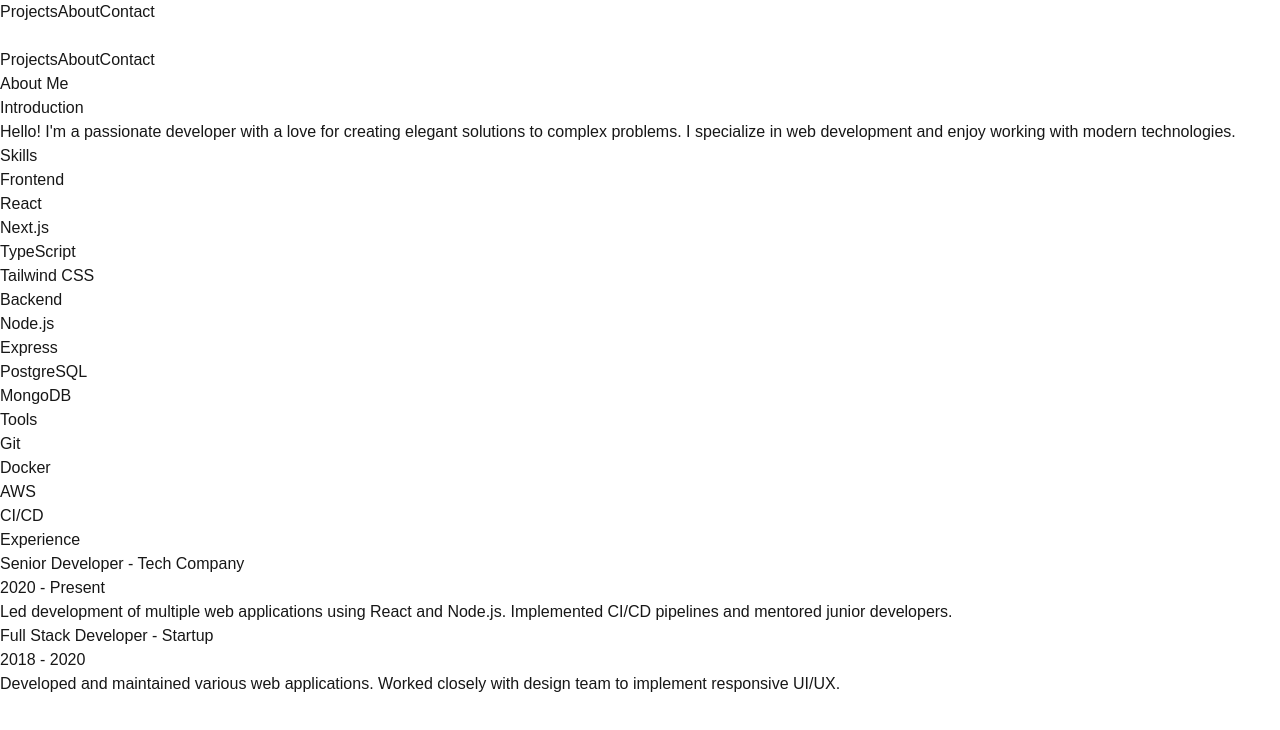
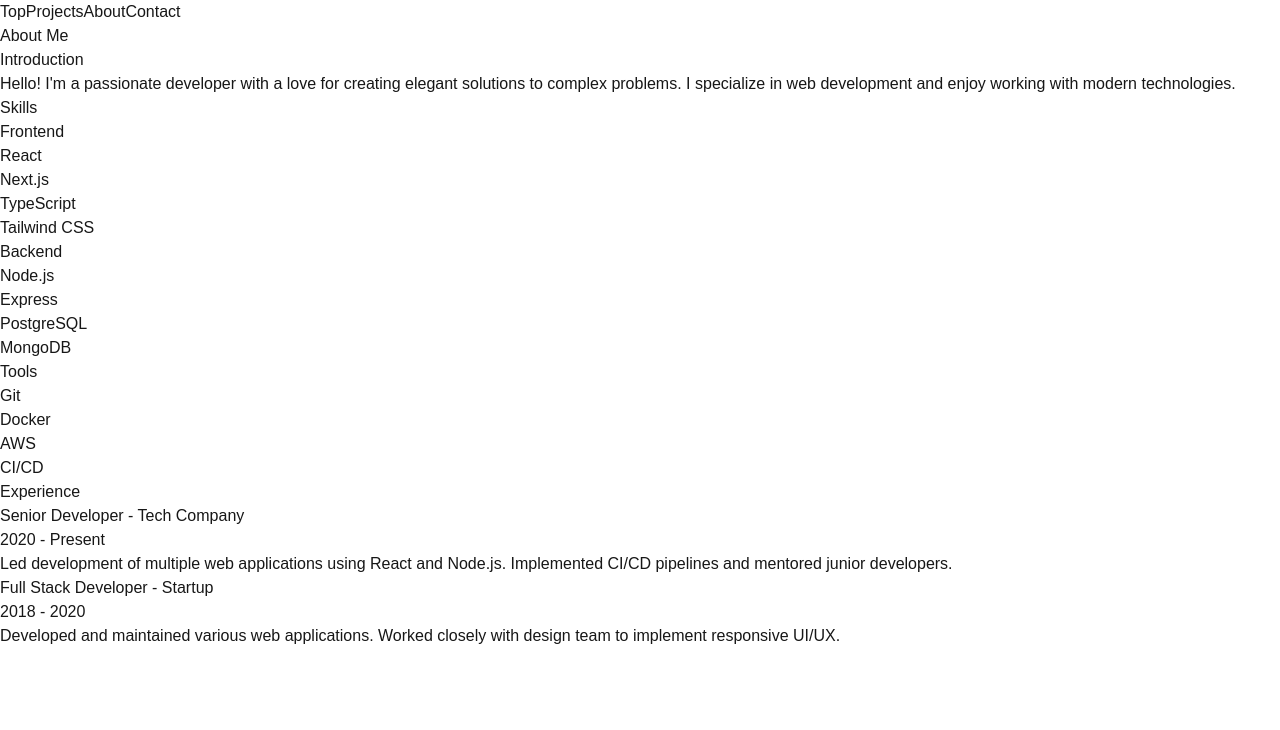
Before and after one commit to gala1234/website, a Next.js app: page /about in a window 1280 px wide. Shown: the top 730 px of the page. Built offline with nearby package versions, Linux system fonts and the light colour scheme.

Commit message:
wip navigation, functionality done

```diff
--- a/src/app/about/page.tsx
+++ b/src/app/about/page.tsx
@@ -1,5 +1,5 @@
 import React from 'react';
-import Navigation from '@/components/Navigation';
+import Navigation from '@/components/navigation/DesktopNavigation';
 
 export default function About() {
   return (
--- a/src/app/contact/page.tsx
+++ b/src/app/contact/page.tsx
@@ -1,5 +1,5 @@
 import React from 'react';
-import Navigation from '@/components/Navigation';
+import Navigation from '@/components/navigation/DesktopNavigation';
 
 export default function Contact() {
   return (
--- a/src/app/page.tsx
+++ b/src/app/page.tsx
@@ -1,5 +1,5 @@
 import Image from "next/image";
-import Navigation from "@/components/Navigation";
+import Navigation from "@/components/navigation/Navigation";
 import HeroSection from '@/components/HeroSection';
 import ProjectsSection from '@/components/ProjectsSection';
 import AboutSection from '@/components/AboutSection';
--- a/src/app/projects/page.tsx
+++ b/src/app/projects/page.tsx
@@ -1,5 +1,5 @@
 import React from 'react';
-import Navigation from '@/components/Navigation';
+import Navigation from '@/components/navigation/DesktopNavigation';
 
 export default function Projects() {
   return (
--- a/src/components/Navigation.tsx
+++ /dev/null
@@ -1,30 +0,0 @@
-import Link from "next/link";
-import MobileNavigation from './MobileNavigation';
-
-export default function Navigation() {
-  return (
-    <>
-      <nav className="hidden md:flex fixed top-0 right-0 h-screen w-16 flex-col items-center justify-center gap-8 z-50">
-        <a
-          href="#projects"
-          className="p-3 rounded-full bg-black/[.05] dark:bg-white/[.06] hover:bg-black/[.08] dark:hover:bg-white/[.12] transition-colors"
-        >
-          Projects
-        </a>
-        <a
-          href="#about"
-          className="p-3 rounded-full bg-black/[.05] dark:bg-white/[.06] hover:bg-black/[.08] dark:hover:bg-white/[.12] transition-colors"
-        >
-          About
-        </a>
-        <a
-          href="#contact"
-          className="p-3 rounded-full bg-black/[.05] dark:bg-white/[.06] hover:bg-black/[.08] dark:hover:bg-white/[.12] transition-colors"
-        >
-          Contact
-        </a>
-      </nav>
-      <MobileNavigation />
-    </>
-  );
-}
--- /dev/null
+++ b/src/components/navigation/DesktopNavigation.tsx
@@ -0,0 +1,32 @@
+export default function DesktopNavigation() {
+  return (
+    <>
+      <nav className="hidden md:flex fixed top-0 right-8 h-screen w-16 flex-col items-center justify-center gap-8 z-50">
+      <a
+          href=""
+          className="p-3 rounded-full bg-black/[.08] dark:bg-white/[.12] hover:bg-black/[.12] dark:hover:bg-white/[.16] transition-colors text-black dark:text-white font-medium backdrop-blur-sm"
+        >
+          Top
+        </a>
+        <a
+          href="#projects"
+          className="p-3 rounded-full bg-black/[.08] dark:bg-white/[.12] hover:bg-black/[.12] dark:hover:bg-white/[.16] transition-colors text-black dark:text-white font-medium backdrop-blur-sm"
+        >
+          Projects
+        </a>
+        <a
+          href="#about"
+          className="p-3 rounded-full bg-black/[.08] dark:bg-white/[.12] hover:bg-black/[.12] dark:hover:bg-white/[.16] transition-colors text-black dark:text-white font-medium backdrop-blur-sm"
+        >
+          About
+        </a>
+        <a
+          href="#contact"
+          className="p-3 rounded-full bg-black/[.08] dark:bg-white/[.12] hover:bg-black/[.12] dark:hover:bg-white/[.16] transition-colors text-black dark:text-white font-medium backdrop-blur-sm"
+        >
+          Contact
+        </a>
+      </nav>
+    </>
+  );
+}
--- a/src/components/MobileNavigation.tsx
+++ b/src/components/navigation/MobileNavigation.tsx
@@ -1,7 +1,6 @@
 'use client'
 
 import React, { useState } from 'react';
-import Link from 'next/link';
 
 export default function MobileNavigation() {
   const [isOpen, setIsOpen] = useState(false);
@@ -28,6 +27,13 @@ export default function MobileNavigation() {
         }`}
       >
         <div className="flex flex-col gap-4 p-8 mt-16">
+        <a
+            href=""
+            className="p-3 rounded-full bg-black/[.05] dark:bg-white/[.06] hover:bg-black/[.08] dark:hover:bg-white/[.12] transition-colors font-medium text-center"
+            onClick={() => setIsOpen(false)}
+          >
+            Top
+          </a>
           <a
             href="#projects"
             className="p-3 rounded-full bg-black/[.05] dark:bg-white/[.06] hover:bg-black/[.08] dark:hover:bg-white/[.12] transition-colors font-medium text-center"
```
Also changed, not shown: src/components/navigation/Navigation.tsx (added, +11 -0 lines).
